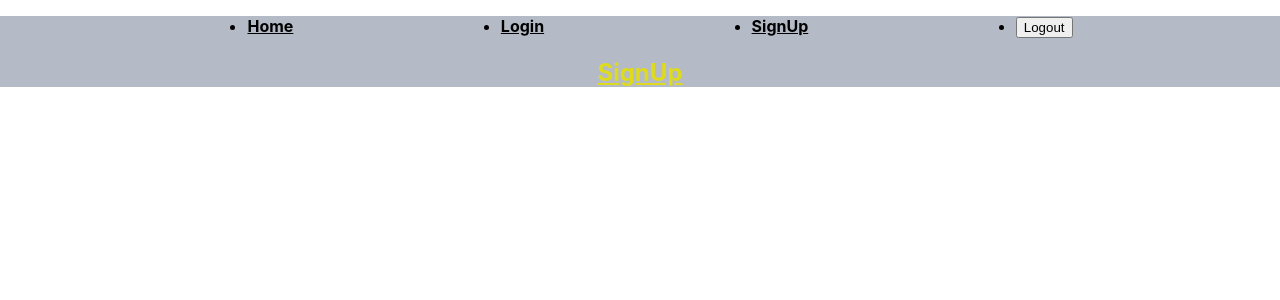
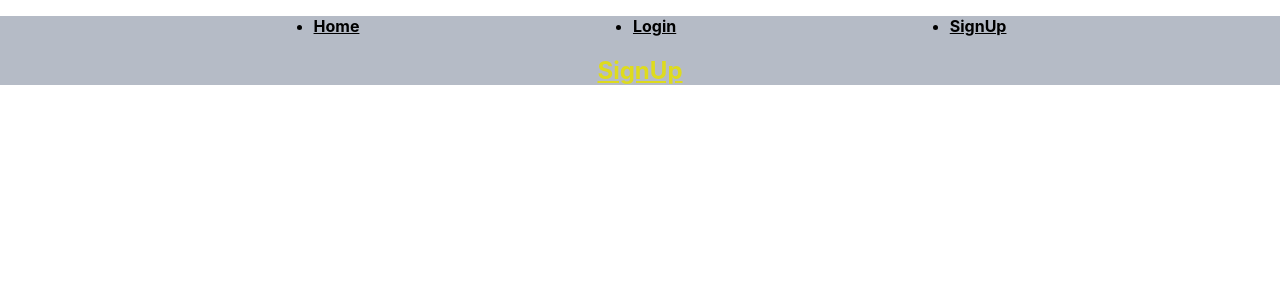
Before and after one commit to kfigaj87/reactjs-social-app, a React (Create React App) app: page /signup in a window 1280 px wide. Shown: the top 300 px of the page. Built offline with nearby package versions, Linux system fonts and the light colour scheme.

Commit message:
update 6

```diff
--- a/src/App.js
+++ b/src/App.js
@@ -2,7 +2,7 @@ import React, { useEffect, useState } from "react";
 import "./App.css";
 import AppRoutes from "./routes/AppRoutes";
 import Nav from "./components/Nav";
-// import Post from "./components/Post";
+
 import axios from "axios";
 
 function App() {
--- a/src/components/Nav.js
+++ b/src/components/Nav.js
@@ -1,5 +1,5 @@
 import React from "react";
-import { Link, useState } from "react-router-dom";
+import { Link } from "react-router-dom";
 import "./Nav.css";
 import axios from "axios";
 
@@ -9,8 +9,14 @@ const Nav = (props) => {
       .post("http://akademia108.pl/api/social-app/user/logout")
       .then((res) => {
         const logoutRes = res.data;
-
-        props.setUser(logoutRes);
+        // console.log(logoutRes.message);
+        if (logoutRes.message) {
+          localStorage.setItem("user", null);
+          props.setUser(null);
+        }
+      })
+      .catch((error) => {
+        console.error(error);
       });
   };
 
@@ -22,23 +28,27 @@ const Nav = (props) => {
             Home
           </Link>
         </li>
+        {props.user && (
+          <li>
+            <Link to="/" className="nav-list" onClick={handleLoggout}>
+              Logout
+            </Link>
+          </li>
+        )}
+        {!props.user && (
           <li>
             <Link to="/login" className="nav-list">
               Login
             </Link>
           </li>
+        )}
+        {!props.user && (
           <li>
             <Link to="/signup" className="nav-list">
               SignUp
             </Link>
           </li>
-        <li>
-          <div>
-            <Link to="/loggout" className="nav-list">
-              <button onClickCapture={handleLoggout}>Logout</button>
-            </Link>
-          </div>
-        </li>
+        )}
       </ul>
     </nav>
   );
--- a/src/routes/AppRoutes.js
+++ b/src/routes/AppRoutes.js
@@ -1,11 +1,9 @@
 import React from "react";
-
-// import axios from "axios";
 
 import Home from "../views/Home";
 import Login from "../views/Login";
 import Signup from "../views/Signup";
-import Loggout from "../views/Signup";
+
 import { Routes, Route } from "react-router-dom";
 import "./AppRoutes.css";
 
@@ -20,10 +18,6 @@ const AppRoutes = (props) => {
       />
 
       <Route path="signup" element={<Signup />} />
-      <Route
-        path="loggout"
-        element={<Loggout user={props.user} setUser={props.setUser} />}
-      />
     </Routes>
   );
 };
```
Lines whose indentation alone changed are shown as unchanged.
